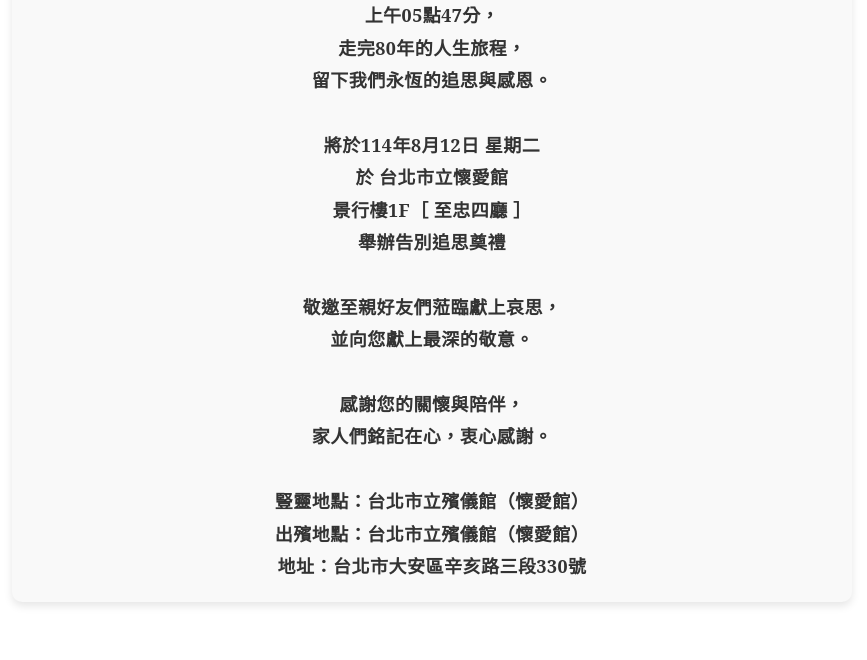
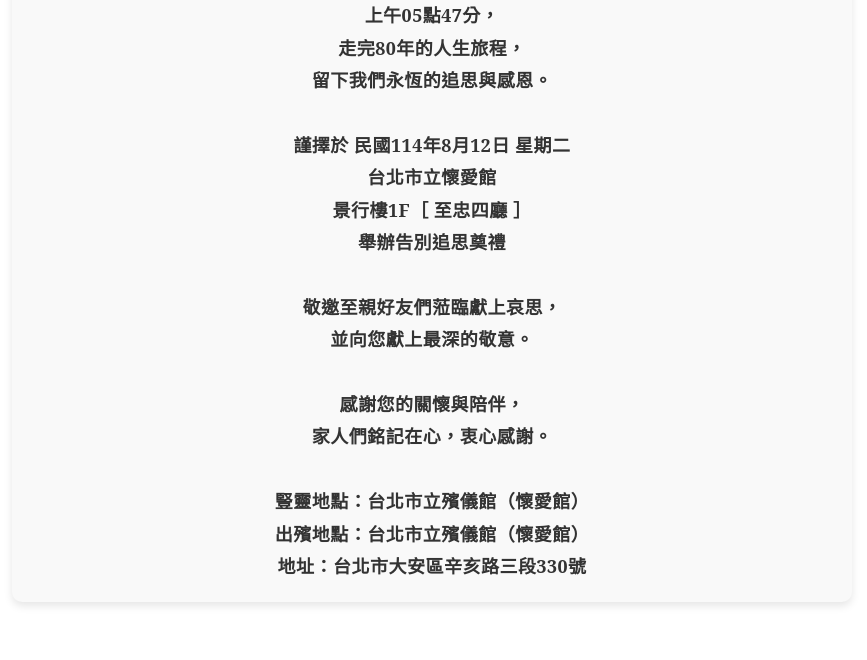
Before and after one commit to Shiangan/Ruey-Shyang-Chen, a plain HTML site: page index.html in a window 1280 px wide. Shown: the part 1095-1755 px from the top of the page, without its empty margins (208-1075 px from the left). Drawn offline with nearby package versions, Linux system fonts and the light colour scheme; a web font is replaced by a local one.

Commit message:
Update index.html

```diff
--- a/index.html
+++ b/index.html
@@ -121,10 +121,10 @@ document.addEventListener('DOMContentLoaded', function () {
         <strong>上午05點47分，</strong><br>
         <strong>走完80年的人生旅程，</strong><br>
         <strong>留下我們永恆的追思與感恩。</strong><br><br>
-        <strong>將於114年8月12日 星期二 </strong><br>
-        <strong>於 台北市立懷愛館 </strong><br>
+        <strong> 謹擇於 民國114年8月12日 星期二 </strong><br>
+        <strong> 台北市立懷愛館 </strong><br>
         <strong> 景行樓1F［ 至忠四廳 ］</strong><br>
-        <strong>舉辦告別追思奠禮</strong><br><br>
+        <strong> 舉辦告別追思奠禮</strong><br><br>
         <strong> 敬邀至親好友們蒞臨獻上哀思， </strong><br>
         <strong> 並向您獻上最深的敬意。 </strong><br><br>
         <strong> 感謝您的關懷與陪伴，</strong><br>
```
